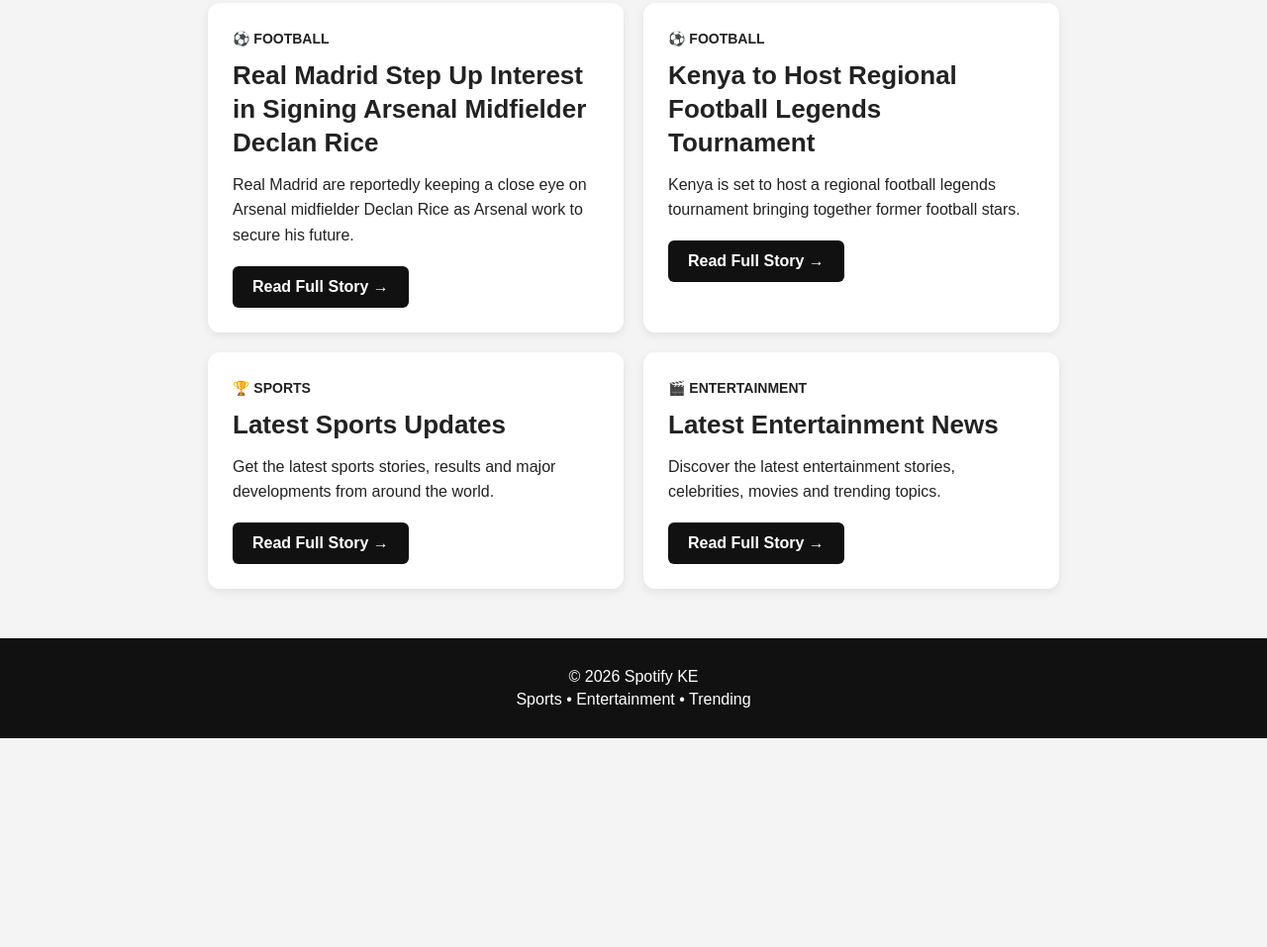
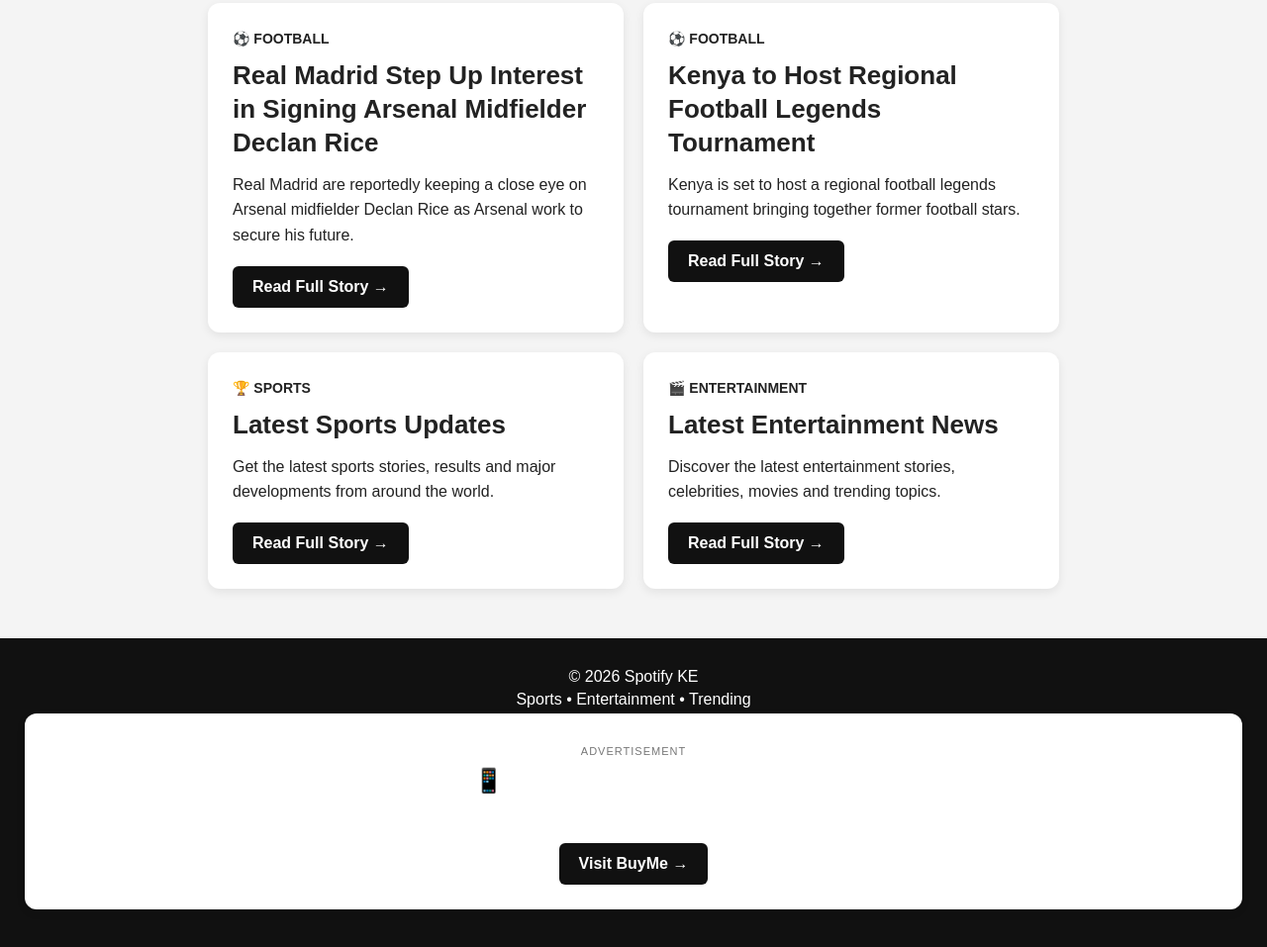
Before and after one commit to achelwacalvin-sketch/spotify-ke, a plain HTML site: page index.html in a window 1280 px wide. Shown: the part 656-1613 px from the top of the page at 99% size. Before the commit the page ends 1402 px from the top, so only its background shows below. Drawn offline with Linux system fonts and the light colour scheme.

Commit message:
Add BuyMe advertisement banner

```diff
--- a/index.html
+++ b/index.html
@@ -53,5 +53,18 @@
                 </p> <a href="#" class="read-more"> Read Full Story → </a> </article> </div>
     </section>
 </main> <footer> <p>© 2026 Spotify KE</p> <p> Sports • Entertainment • Trending </p>
+<section class="ad-banner">
+    <p class="ad-label">ADVERTISEMENT</p>
+
+    <h2>📱 BuyMe Africa Computers</h2>
+
+    <p>
+        Shop phones, computers, accessories and other electronics.
+    </p>
+
+    <a href="https://www.buymeafrica.com/" target="_blank" rel="noopener noreferrer">
+        Visit BuyMe →
+    </a>
+</section>
 </footer> <script src="script.js"></script> </body>
 </html>
--- a/style.css
+++ b/style.css
@@ -136,3 +136,41 @@ footer p { margin: 5px 0;
         grid-template-columns: 1fr;
     }
 }
+.ad-banner {
+    background: white;
+    padding: 25px;
+    margin-bottom: 25px;
+    border-radius: 12px;
+    text-align: center;
+    box-shadow: 0 3px 10px rgba(0,0,0,0.08);
+}
+
+.ad-label {
+    font-size: 11px !important;
+    color: #777;
+    letter-spacing: 1px;
+    margin-bottom: 8px !important;
+}
+
+.ad-banner h2 {
+    margin-bottom: 10px;
+}
+
+.ad-banner p {
+    line-height: 1.5;
+}
+
+.ad-banner a {
+    display: inline-block;
+    margin-top: 10px;
+    background: #111;
+    color: white;
+    text-decoration: none;
+    padding: 12px 20px;
+    border-radius: 6px;
+    font-weight: bold;
+}
+
+.ad-banner a:hover {
+    opacity: 0.8;
+}
```
